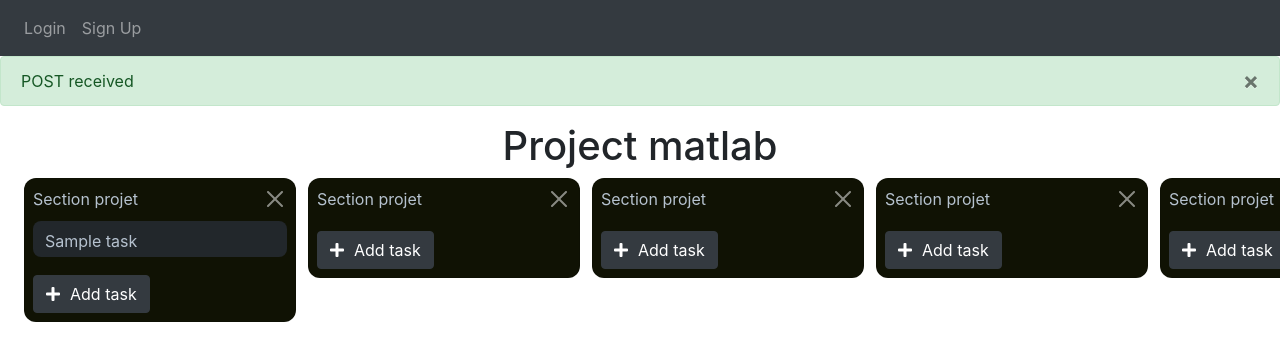
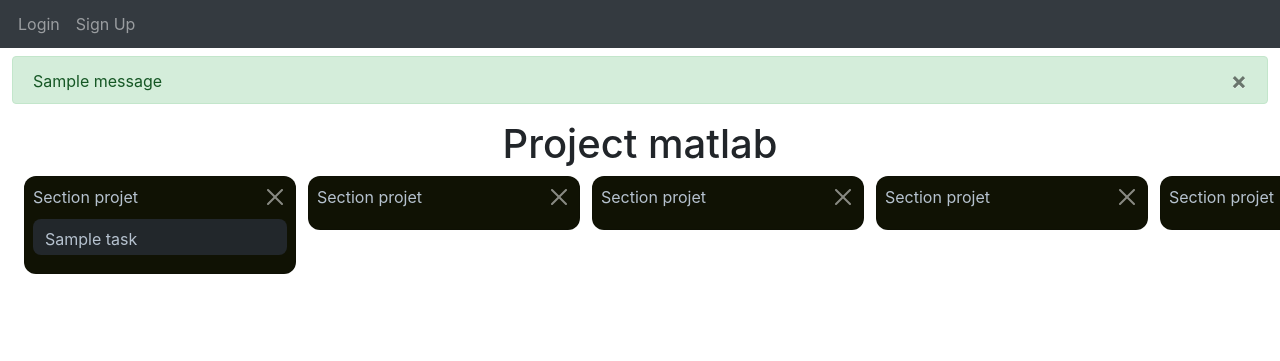
Before and after one commit to Maxime443/IMTrello, a Flask app: page /project/1 in a window 1280 px wide; the page is wider, and only the part inside the window is pictured. Shown: the top 361 px of that part. Run offline with Flask 3, Linux system fonts and the light colour scheme; tables that the repository leaves empty hold one stand-in row (values such as "Sample post"); one stand-in notice (Sample message) is shown; some libraries are stand-ins or nearby versions.

Commit message:
amélioration CSS

```diff
--- a/website/static/styles.css
+++ b/website/static/styles.css
@@ -16,8 +16,14 @@ body{
     height:100%
 }
 
-#navbar{
+.navbar {
+    position:fixed;
+    top: 0;
+    left: 0;
     width: 100%;
+    height:48px;
+    background-color: #333;
+    padding: 0px 10px;
 }
 
 #sections{
@@ -96,3 +102,13 @@ li{
 .fas{
     padding-right: 10px;
 }
+
+.content{
+    margin-top: 56px;
+}
+
+.flash{
+    position:relative;
+    width:100%;
+    height:48px;
+}
--- a/website/templates/base.html
+++ b/website/templates/base.html
@@ -37,7 +37,58 @@
           <a class="nav-item nav-link" id="logout" href="/logout">Logout</a>
           {% if user.type=='PROJECT_MANAGER' %}
               <button type="button" class="btn btn-dark" data-bs-toggle="modal" data-bs-target="#modal1">New Project</button>
-              <div class="modal fade" id="modal1">
+          {% block share %}{% endblock %}
+          {% endif %}
+
+          {% else %}
+          <a class="nav-item nav-link" id="login" href="/login">Login</a>
+          <a class="nav-item nav-link" id="signUp" href="/sign-up">Sign Up</a>
+
+          {% endif %}
+        </div>
+      </div>
+    </nav>
+    <div class="content">
+    {% with messages = get_flashed_messages(with_categories=true) %}
+	    {% if messages %}
+	    {% for category, message in messages %} {% if category ==
+    'error' %}
+    <div class="alert alert-danger alter-dismissable fade show flash" role="alert">
+      {{ message }}
+      <button type="button" class="close" data-dismiss="alert">
+        <span aria-hidden="true">&times;</span>
+      </button>
+    {% else %}
+    <div class="alert alert-success alter-dismissable fade show flash" role="alert">
+      {{ message }}
+      <button type="button" class="close" data-dismiss="alert">
+        <span aria-hidden="true">&times;</span>
+      </button>
+    </div>
+    {% endif %} {% endfor %} {% endif %} {% endwith %}
+    {% block content %} {% endblock %}
+	</div>
+	</div>
+      <script
+      src="https://code.jquery.com/jquery-3.2.1.slim.min.js"
+      integrity="sha384-KJ3o2DKtIkvYIK3UENzmM7KCkRr/rE9/Qpg6aAZGJwFDMVNA/GpGFF93hXpG5KkN"
+      crossorigin="anonymous"
+    ></script>
+    <script
+      src="https://cdnjs.cloudflare.com/ajax/libs/popper.js/1.12.9/umd/popper.min.js"
+      integrity="sha384-ApNbgh9B+Y1QKtv3Rn7W3mgPxhU9K/ScQsAP7hUibX39j7fakFPskvXusvfa0b4Q"
+      crossorigin="anonymous"
+    ></script>
+    <script
+      src="https://maxcdn.bootstrapcdn.com/bootstrap/4.0.0/js/bootstrap.min.js"
+      integrity="sha384-JZR6Spejh4U02d8jOt6vLEHfe/JQGiRRSQQxSfFWpi1MquVdAyjUar5+76PVCmYl"
+      crossorigin="anonymous"
+    ></script>
+    <script src="https://cdn.jsdelivr.net/npm/bootstrap@5.0.2/dist/js/bootstrap.bundle.min.js"
+            integrity="sha384-MrcW6ZMFYlzcLA8Nl+NtUVF0sA7MsXsP1UyJoMp4YLEuNSfAP+JcXn/tWtIaxVXM"
+            crossorigin="anonymous">
+    </script>
+  <div class="modal fade" id="modal1">
                 <div class="modal-dialog">
                     <div class="modal-content">
                         <div class="modal-header">
@@ -81,55 +132,5 @@
                     </div>
                 </div>
             </div>
-          {% block share %}{% endblock %}
-          {% endif %}
-
-          {% else %}
-          <a class="nav-item nav-link" id="login" href="/login">Login</a>
-          <a class="nav-item nav-link" id="signUp" href="/sign-up">Sign Up</a>
-
-          {% endif %}
-        </div>
-      </div>
-    </nav>
-
-    {% with messages = get_flashed_messages(with_categories=true) %} {% if
-    messages %} {% for category, message in messages %} {% if category ==
-    'error' %}
-    <div class="alert alert-danger alter-dismissable fade show" role="alert">
-      {{ message }}
-      <button type="button" class="close" data-dismiss="alert">
-        <span aria-hidden="true">&times;</span>
-      </button>
-    </div>
-    {% else %}
-    <div class="alert alert-success alter-dismissable fade show" role="alert">
-      {{ message }}
-      <button type="button" class="close" data-dismiss="alert">
-        <span aria-hidden="true">&times;</span>
-      </button>
-    </div>
-    {% endif %} {% endfor %} {% endif %} {% endwith %}
-
-    <div class="content">{% block content %} {% endblock %}</div>
-      <script
-      src="https://code.jquery.com/jquery-3.2.1.slim.min.js"
-      integrity="sha384-KJ3o2DKtIkvYIK3UENzmM7KCkRr/rE9/Qpg6aAZGJwFDMVNA/GpGFF93hXpG5KkN"
-      crossorigin="anonymous"
-    ></script>
-    <script
-      src="https://cdnjs.cloudflare.com/ajax/libs/popper.js/1.12.9/umd/popper.min.js"
-      integrity="sha384-ApNbgh9B+Y1QKtv3Rn7W3mgPxhU9K/ScQsAP7hUibX39j7fakFPskvXusvfa0b4Q"
-      crossorigin="anonymous"
-    ></script>
-    <script
-      src="https://maxcdn.bootstrapcdn.com/bootstrap/4.0.0/js/bootstrap.min.js"
-      integrity="sha384-JZR6Spejh4U02d8jOt6vLEHfe/JQGiRRSQQxSfFWpi1MquVdAyjUar5+76PVCmYl"
-      crossorigin="anonymous"
-    ></script>
-    <script src="https://cdn.jsdelivr.net/npm/bootstrap@5.0.2/dist/js/bootstrap.bundle.min.js"
-            integrity="sha384-MrcW6ZMFYlzcLA8Nl+NtUVF0sA7MsXsP1UyJoMp4YLEuNSfAP+JcXn/tWtIaxVXM"
-            crossorigin="anonymous">
-    </script>
   </body>
 </html>
--- a/website/templates/project.html
+++ b/website/templates/project.html
@@ -32,17 +32,21 @@
 					{% endfor %}
 				</ol>
 			</div>
+			{% if user.type=='PROJECT_MANAGER' %}
 				<div class="card_footer">
 					<button type="button" class="add-card-btn btn-dark btn" onclick="showModalforNewTask({{ section.id }})"><i class="fas fa-plus"></i>Add task</button>
 				</div>
+			{% endif %}
 		</div>
 	</li>
 	{% endfor %}
+	{% if user.type=='PROJECT_MANAGER' %}
 		<div class="add_section">
 			<button type="button" class="btn btn-primary" data-bs-toggle="modal" data-bs-target="#modal_new_section">
 				New Section
 		    </button>
 		</div>
+	{% endif %}
 </ol>
 
 <div class="modal fade" id="modal_new_section">
@@ -178,6 +182,8 @@
             });
         });
 */
+
     </script>
 
+
 {% endblock %}
--- a/website/views.py
+++ b/website/views.py
@@ -55,7 +55,6 @@ def delete_project():
 
 @views.route('/project/<project_id>', methods=['GET', 'POST'])
 def project(project_id):
-    flash('POST received', category='success')
     project = Project.query.get(project_id)
     developers = User.query.filter_by(type='DEVELOPER').all()  # Récupérer tous les utilisateurs depuis la base de données
     user_emails = [user.email for user in developers]  # Extraire les adresses e-mail des utilisateurs
```
Also changed, not shown: instance/database.db. Lines whose indentation alone changed are shown as unchanged.
